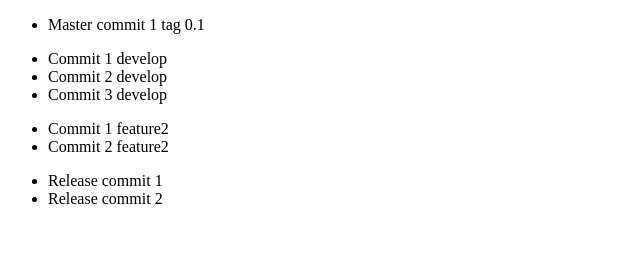
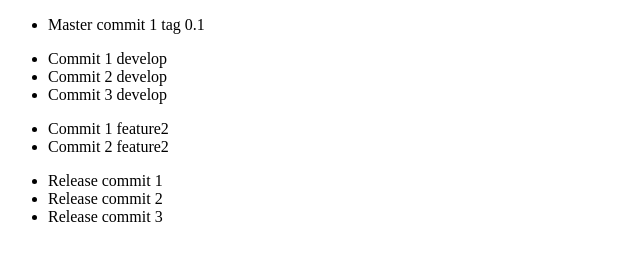
Before and after one commit to jamesfdeza/TrabajoGitCliente, a plain HTML site: page index.html in a window 1280 px wide. Shown: the whole page, without its empty margins (0-640 px from the left). Drawn offline with Linux system fonts and the light colour scheme.

Commit message:
release commit 3

```diff
--- a/index.html
+++ b/index.html
@@ -22,6 +22,7 @@
     <ul>
         <li>Release commit 1</li>
         <li>Release commit 2</li>
+        <li>Release commit 3</li>
     </ul>
 </body>
 </html>
```
